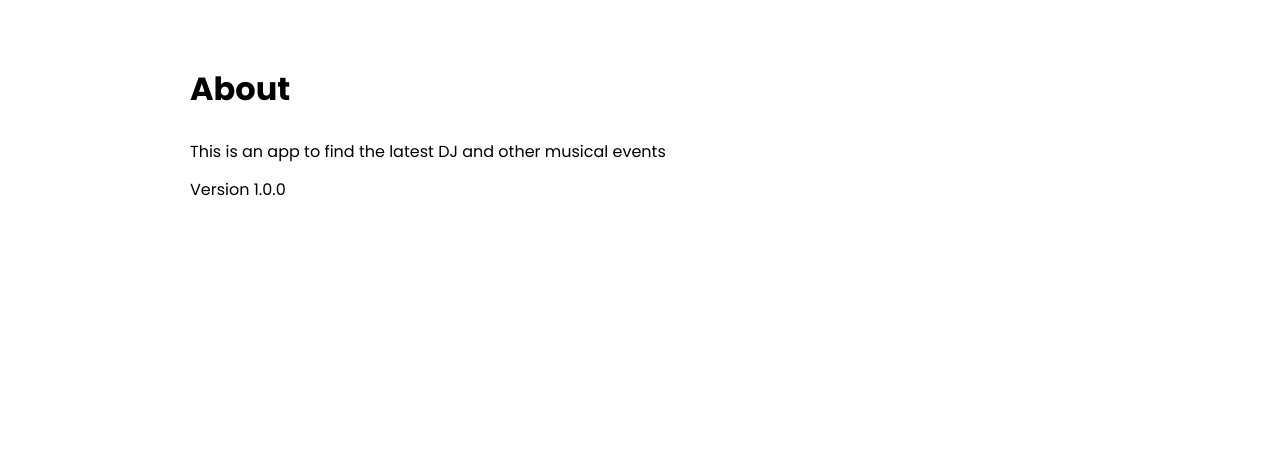
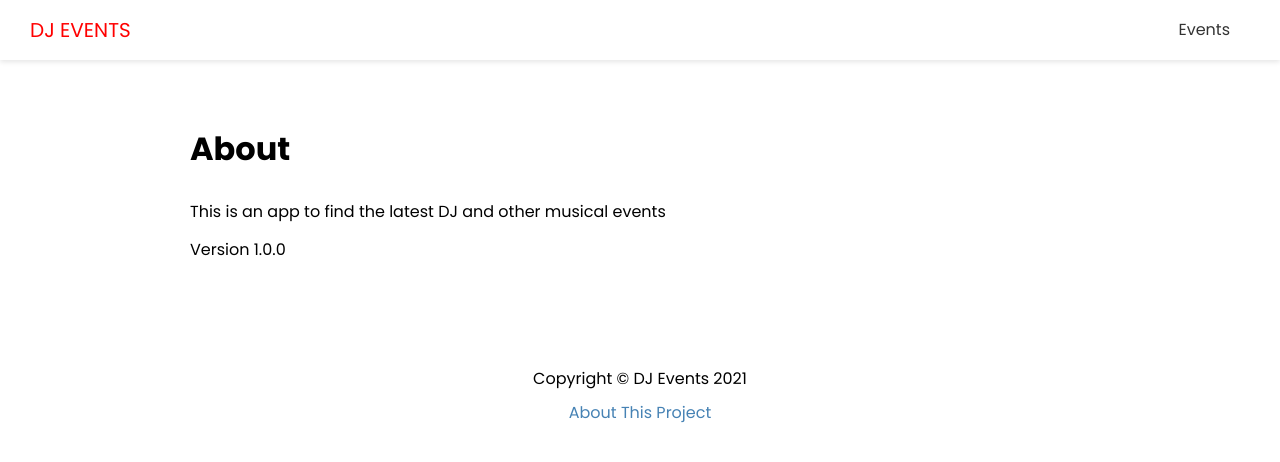
Before and after one commit to abhishek-dangol/dj-events-frontend, a Next.js app: page /about in a window 1280 px wide. Shown: the top 462 px of the page. Built offline with nearby package versions, Linux system fonts and the light colour scheme.

Commit message:
Created Header and Footer

```diff
--- /dev/null
+++ b/components/Footer.js
@@ -0,0 +1,13 @@
+import Link from 'next/link'
+import styles from '../styles/Footer.module.css'
+
+export default function Footer() {
+    return (
+        <footer className={styles.footer}>
+            <p>Copyright &copy; DJ Events 2021</p>
+            <p>
+                <Link href="/about">About This Project</Link>
+            </p>
+        </footer>
+    )
+}
--- /dev/null
+++ b/components/Header.js
@@ -0,0 +1,24 @@
+import Link from 'next/link'
+import styles from '../styles/Header.module.css'
+
+
+export default function Header() {
+    return (
+        <header className={styles.header}>
+            <div className={styles.logo}>
+                <Link href="/">
+                    <a>DJ Events</a>
+                </Link>
+            </div>
+            <nav>
+                <ul>
+                    <li>
+                        <Link href="/events">
+                            <a>Events</a>
+                        </Link>
+                    </li>
+                </ul>
+            </nav>
+        </header>
+    )
+}
--- a/components/Layout.js
+++ b/components/Layout.js
@@ -1,5 +1,7 @@
 import Head from 'next/head'
 import styles from '../styles/Layout.module.css'
+import Header from "./Header"
+import Footer from "./Footer"
 
 export default function Layout({title, keywords, description, children}) {
     return (
@@ -9,7 +11,9 @@
           <meta name="description" content={description} />
           <meta name="keywords" content={keywords} />
         </Head>
+        <Header />
         <div className={styles.container}>{children}</div>
+        <Footer />
       </div>
     );
 }
--- /dev/null
+++ b/styles/Footer.module.css
@@ -0,0 +1,8 @@
+.footer {
+  margin: 100px 0 40px;
+  text-align: center;
+}
+
+.footer p {
+  margin: 5px 0;
+}
--- /dev/null
+++ b/styles/Header.module.css
@@ -0,0 +1,56 @@
+.header {
+  display: flex;
+  justify-content: space-between;
+  align-items: center;
+  background: #fff;
+  color: #333;
+  height: 60px;
+  padding: 0 30px;
+  box-shadow: 0 2px 5px rgba(0, 0, 0, 0.1);
+}
+
+.header a {
+  color: #333;
+  margin-right: 20px;
+}
+
+.header a:hover {
+  color: #000;
+}
+.header ul {
+  display: flex;
+  align-items: center;
+  justify-content: center;
+  list-style: none;
+}
+
+.logo {
+  color: red;
+  font-size: 20px;
+  text-transform: uppercase;
+}
+
+.logo a {
+  color: red;
+}
+
+@media (max-width: 768px) {
+  .header {
+    flex-direction: column;
+    height: auto;
+  }
+
+  .header ul {
+    margin: 20px 0;
+    flex-direction: column;
+    text-align: center;
+  }
+
+  .header a {
+    margin-right: 0;
+  }
+
+  .logo {
+    margin: 20px 0;
+  }
+}
```
